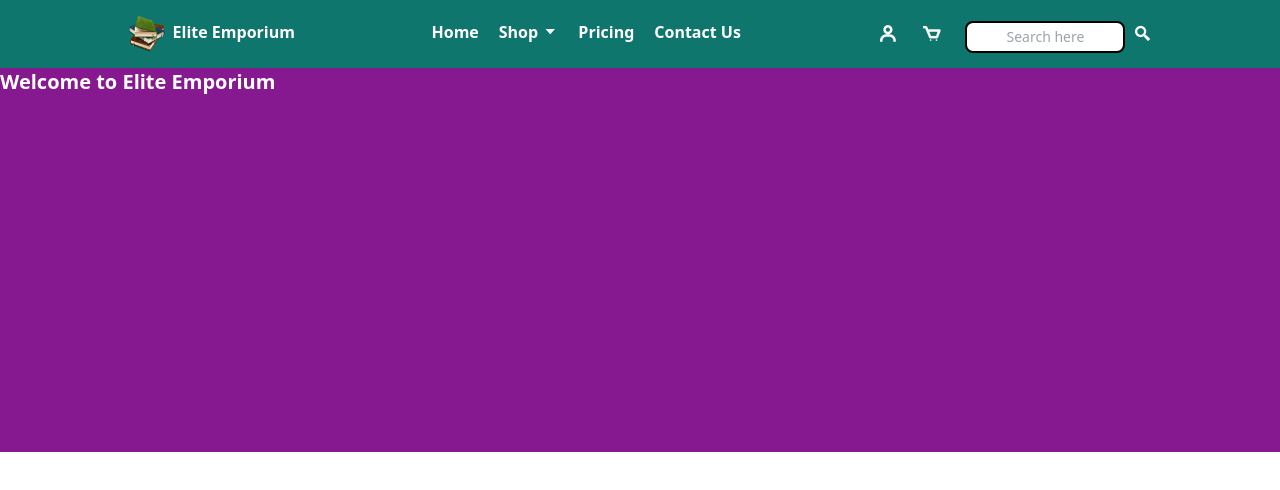
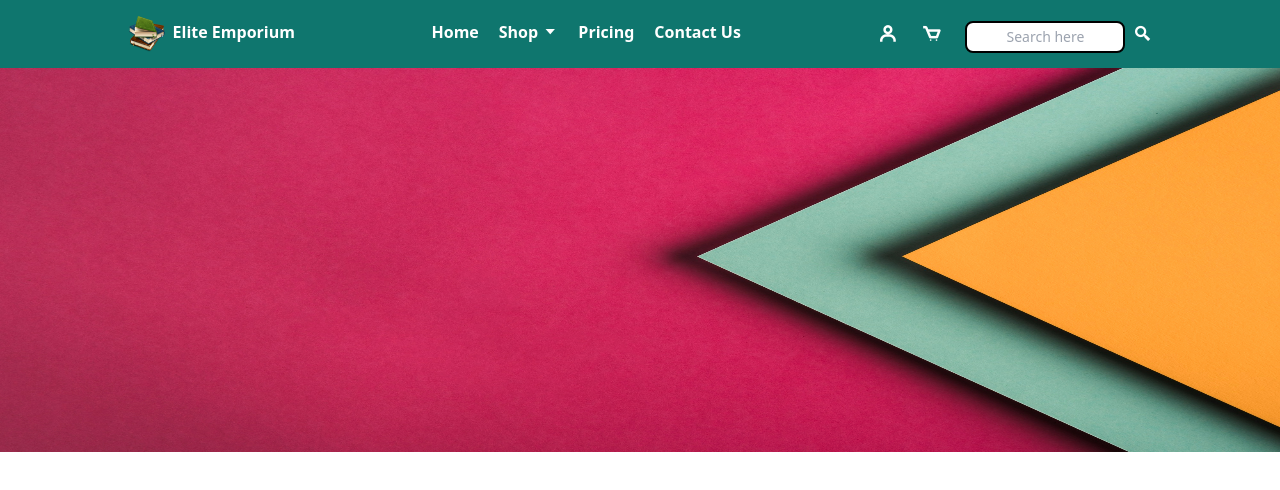
Before and after one commit to AlishaAroob/elite-emporium, a React (Create React App) app: page / in a window 1280 px wide. Shown: the top 490 px of the page. Built offline with nearby package versions, Linux system fonts and the light colour scheme.

Commit message:
Styling Home Section

```diff
--- a/src/Components/Home.js
+++ b/src/Components/Home.js
@@ -1,8 +1,9 @@
 import React from "react";
-
+import Cover from "./Assets/Cover.jpg";
 export default function Home() {
   return (
-    <div className="Section h-96 bg-fuchsia-800">
+    <div className="Section h-96">
+      <img className="h-96 bg-opacity-50 w-screen bg" src={Cover} alt="" />
       <div className="grid grid-cols-2 ">
         <h1 className="font-bold text-white text-left text-xl  ">
           Welcome to Elite Emporium
```
Also changed, not shown: src/Components/Assets/Cover.jpg (added).
